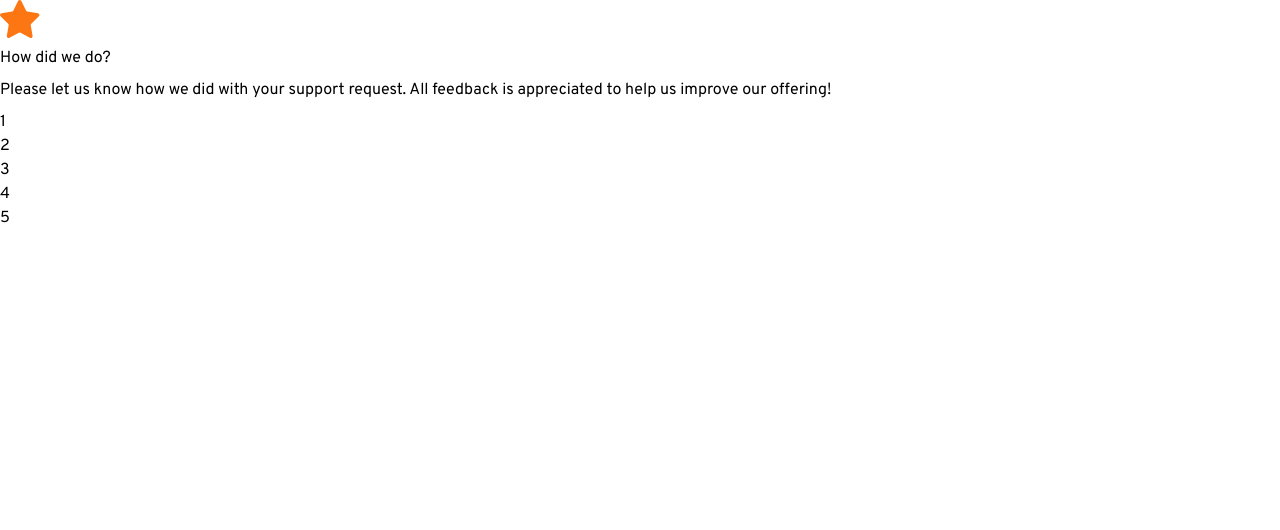
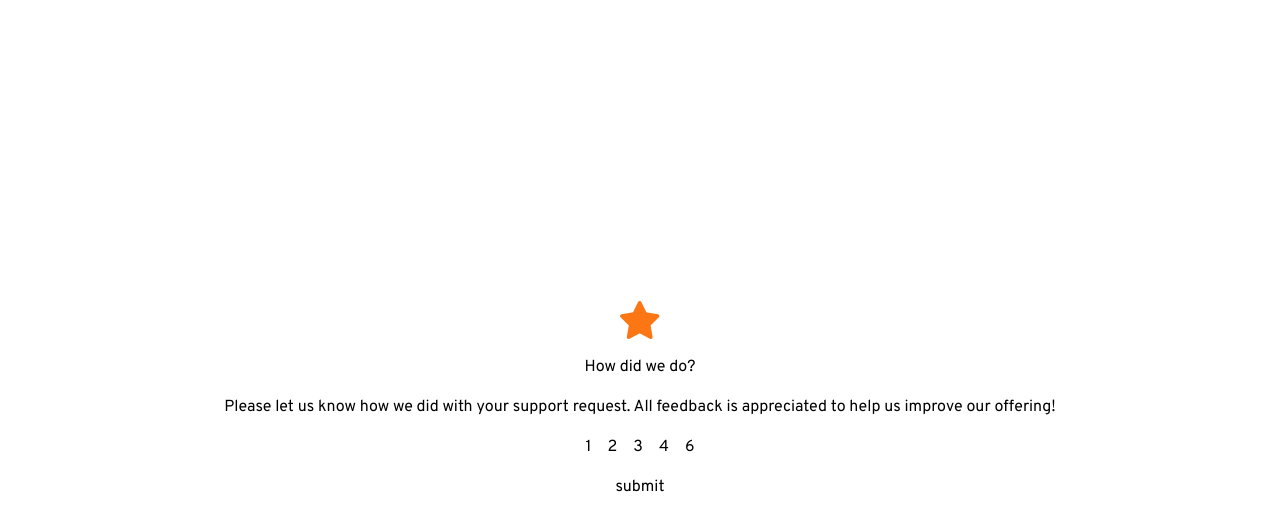
Before and after one commit to rajeevrk9901/rajeevrk9901-Intractive-rating-component, a React (Vite) app: page / in a window 1280 px wide. Shown: the top 530 px of the page. Built offline with nearby package versions, Linux system fonts and the light colour scheme.

Commit message:
added flex

```diff
--- a/package.json
+++ b/package.json
@@ -16,6 +16,7 @@
     "@types/react": "^18.0.22",
     "@types/react-dom": "^18.0.7",
     "@vitejs/plugin-react": "^2.2.0",
-    "vite": "^3.2.0"
+    "vite": "^3.2.0",
+    "vite-plugin-checker": "^0.5.1"
   }
 }
--- a/src/App.jsx
+++ b/src/App.jsx
@@ -8,17 +8,22 @@ function App() {
   return (
     // <h1>hi</h1>
     <>
-      <div className="wrapper flex flex-col gap-2">
+      {/* Global Container */}
+      <div className="wrapper flex flex-col justify-center items-center min-h-screen">
+        {/* Local Container */}
+        <div className="flex flex-col items-center px-4 space-y-4">
           <img className='w-10' src={star} alt="" srcset="" />
           <h2>How did we do?</h2>
           <p>Please let us know how we did with your support request. All feedback is appreciated to help us improve our offering!</p>
-        <ul>
+          <ul className='flex space-x-4'>
             <li><button>1</button></li>
             <li><button>2</button></li>
             <li><button>3</button></li>
             <li><button>4</button></li>
-          <li><button>5</button></li>
+            <li><button>6</button></li>
           </ul>
+          <button type="submit">submit</button>
+        </div>
       </div>
     </>
   )
--- a/vite.config.js
+++ b/vite.config.js
@@ -1,7 +1,13 @@
 import { defineConfig } from 'vite'
 import react from '@vitejs/plugin-react'
 
+import checker from 'vite-plugin-checker'
+// export default {
+
+// }
+
 // https://vitejs.dev/config/
 export default defineConfig({
-  plugins: [react()]
+  plugins: [react()],
+  checka: [checker({ typescript: true })], // e.g. use TypeScript check
 })
```
Also changed, not shown: 1 other file (tests, documents, lock files or other folders). Lines whose indentation alone changed are shown as unchanged.
